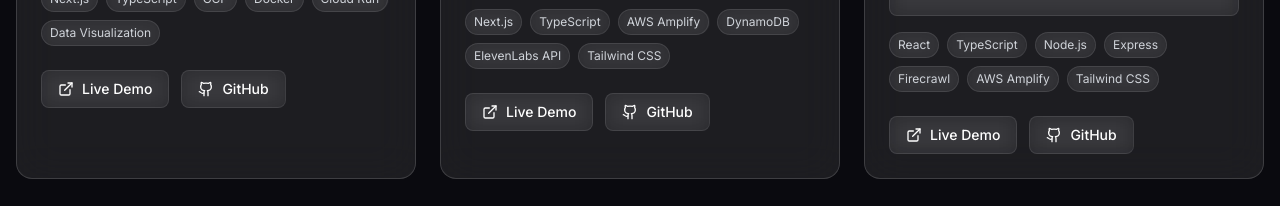
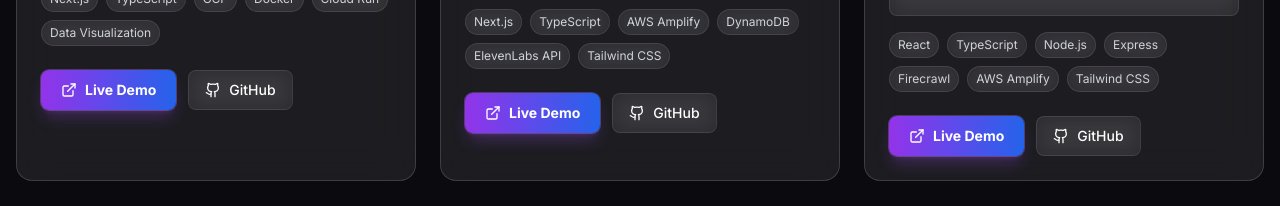
Before and after one commit to Axelfernandes/graffiti-network.com, a Next.js app: page / in a window 1280 px wide. Shown: the part 1867-2073 px from the top of the page. Built offline with nearby package versions, Linux system fonts and the light colour scheme; grey boxes are pictures that could not be loaded.

Commit message:
style: enhance Live Demo button visibility with vibrant gradient and animations

```diff
--- a/app/components/PortfolioClient.tsx
+++ b/app/components/PortfolioClient.tsx
@@ -291,7 +291,7 @@
             href={project.liveUrl}
             target="_blank"
             rel="noopener noreferrer"
-            className="flex items-center gap-2 px-4 py-2 rounded-lg glass hover:bg-purple-500/20 transition-colors text-sm font-medium"
+            className="flex items-center gap-2 px-5 py-2.5 rounded-lg bg-gradient-to-r from-purple-600 to-blue-600 hover:from-purple-500 hover:to-blue-500 text-white shadow-lg shadow-purple-500/25 transition-all duration-300 transform hover:-translate-y-0.5 active:scale-95 text-sm font-bold ring-1 ring-purple-400/30"
           >
             <ExternalLink className="w-4 h-4" />
             Live Demo
```
